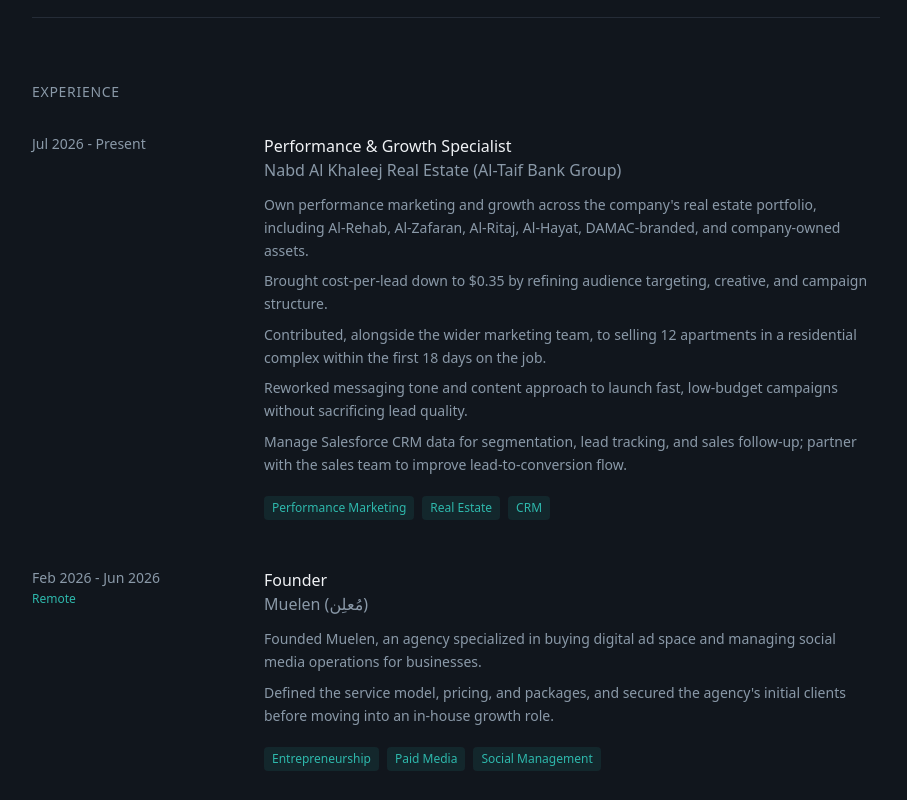
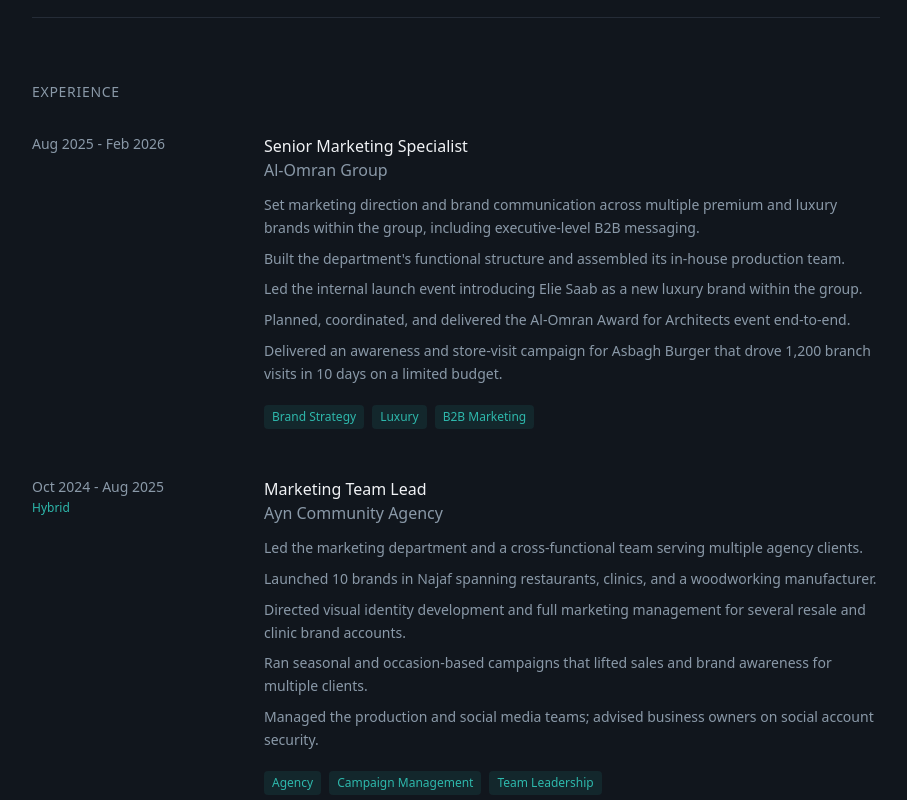
Before and after one commit to musawione/v0-musawi, a Next.js app: page / in a window 1280 px wide. Shown: the part 1620-2420 px from the top of the page, without its empty margins (184-1091 px from the left). Built offline with nearby package versions, Linux system fonts and the light colour scheme.

Commit message:
Remove Nabd Al Khaleej and Muelen entries from experience section

```diff
--- a/components/experience-section.tsx
+++ b/components/experience-section.tsx
@@ -1,31 +1,6 @@
 import { ArrowUpRight } from "lucide-react"
 
 const experiences = [
-  {
-    company: "Nabd Al Khaleej Real Estate (Al-Taif Bank Group)",
-    role: "Performance & Growth Specialist",
-    period: "Jul 2026 - Present",
-    description: [
-            "Own performance marketing and growth across the company's real estate portfolio, including Al-Rehab, Al-Zafaran, Al-Ritaj, Al-Hayat, DAMAC-branded, and company-owned assets.",
-      "Brought cost-per-lead down to $0.35 by refining audience targeting, creative, and campaign structure.",
-            "Contributed, alongside the wider marketing team, to selling 12 apartments in a residential complex within the first 18 days on the job.",
-      "Reworked messaging tone and content approach to launch fast, low-budget campaigns without sacrificing lead quality.",
-      "Manage Salesforce CRM data for segmentation, lead tracking, and sales follow-up; partner with the sales team to improve lead-to-conversion flow.",
-    ],
-    tags: ["Performance Marketing", "Real Estate", "CRM"],
-  },
-  {
-    company: "Muelen (مُعلِن)",
-    link: "https://muelen.com",
-    role: "Founder",
-    period: "Feb 2026 - Jun 2026",
-    type: "Remote",
-    description: [
-            "Founded Muelen, an agency specialized in buying digital ad space and managing social media operations for businesses.",
-      "Defined the service model, pricing, and packages, and secured the agency's initial clients before moving into an in-house growth role.",
-    ],
-    tags: ["Entrepreneurship", "Paid Media", "Social Management"],
-  },
   {
     company: "Al-Omran Group",
     role: "Senior Marketing Specialist",
```
